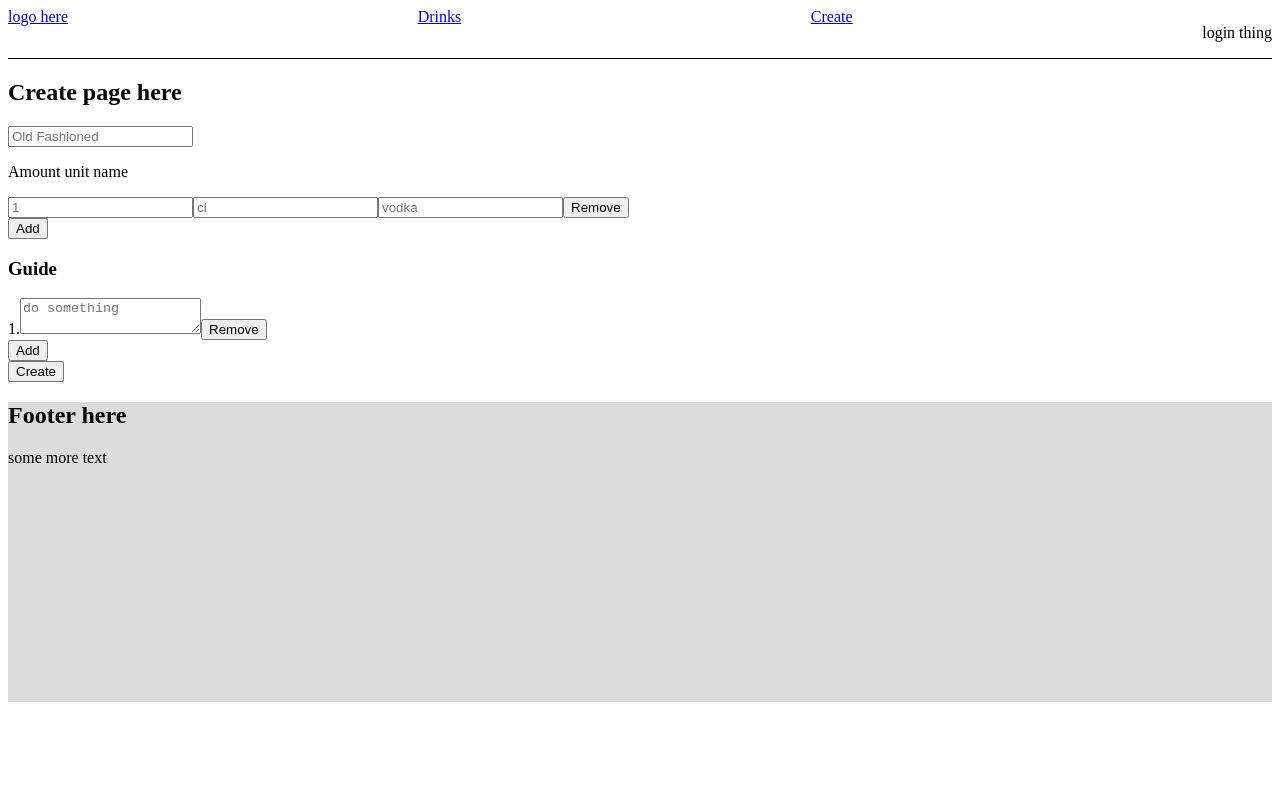
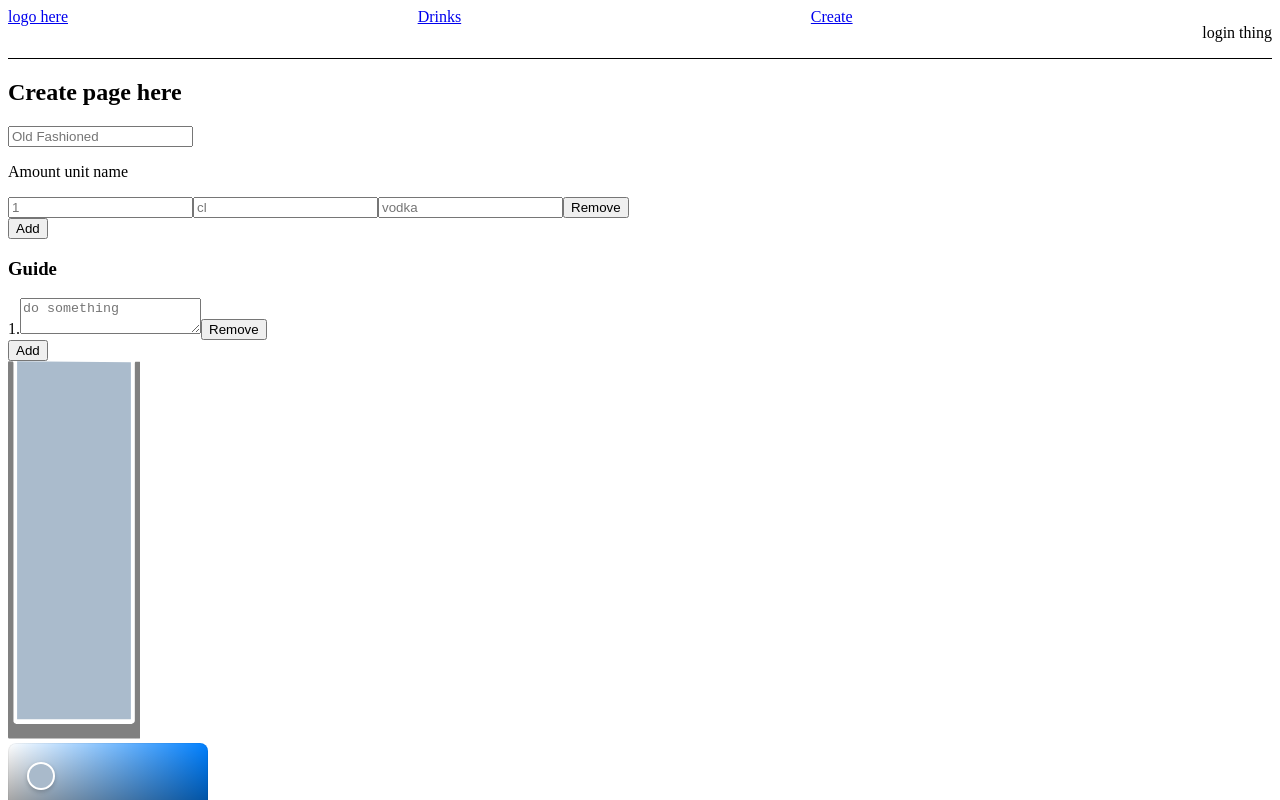
Before and after one commit to VeikkaND/drinkbook, a React (Vite) app in the folder client/: page /create in a window 1280 px wide. Shown: the top 800 px of the page. Built offline with nearby package versions, Linux system fonts and the light colour scheme.

Commit message:
colorpicker, test glass on create page

```diff
--- a/client/package.json
+++ b/client/package.json
@@ -12,6 +12,7 @@
   "dependencies": {
     "axios": "^1.9.0",
     "react": "^19.1.0",
+    "react-colorful": "^5.6.1",
     "react-dom": "^19.1.0",
     "react-router": "^7.6.1"
   },
--- /dev/null
+++ b/client/src/components/Highball.jsx
@@ -0,0 +1,37 @@
+function Highball({color}) {
+    //width="6.3000002mm"
+    //height="17.974445mm"
+    //style="fill:#e6e6e6;stroke-width:0.264583"
+    //style="fill:#FF0000;stroke-width:0.26"
+    console.log(color)
+
+    return(
+        <svg
+            width="35mm"
+            height="100mm"
+            viewBox="0 0 6.3000002 17.974445"
+            version="1.1"
+            id="svg1"
+            xmlns="http://www.w3.org/2000/svg"
+            xmlns:svg="http://www.w3.org/2000/svg">
+            <defs
+                id="defs1" />
+            <g
+                id="layer1"
+                transform="translate(-103.71667,-76.2)">
+            <path
+            id="glass"
+            strokeWidth={0}
+            fill="gray"
+            d="m 103.75667,76.2 c -0.02,0 -0.04,0.03 -0.04,0.07 V 94.1 c 0,0.04 0.02,0.07 0.04,0.07 h 0.18 c 0,0 0,0 0.01,0 0,0 0,0 0,0 h 5.83 c 0.01,0.01 0.01,0 0.02,0 h 0.18 c 0.02,0 0.04,-0.03 0.04,-0.07 V 76.29 c 0,-0.04 -0.02,-0.07 -0.04,-0.07 h -0.18 c -0.02,0 -0.04,0.03 -0.04,0.07 v 16.99 c 0,0.01 0,0.01 0,0.02 0,0.13 -0.11,0.16 -0.15,0.17 h -5.5 c -0.04,-0.01 -0.11,-0.04 -0.13,-0.11 V 76.28 c 0,-0.04 -0.02,-0.07 -0.04,-0.07 z" />
+            <path id="drink"
+            fill={color}
+            strokeWidth={0}
+            d="m 104.15, 76.2 V 93.25 h 5.42 v -17"
+            />
+            </g>
+        </svg>
+    )
+}
+
+export default Highball
--- a/client/src/pages/Create.jsx
+++ b/client/src/pages/Create.jsx
@@ -1,5 +1,7 @@
 import { useState } from "react"
 import drinkService from "../services/drink"
+import Highball from "../components/Highball"
+import { HexColorPicker } from "react-colorful"
 
 function Create() {
     const [ingredientList, setIngredientList] = useState([
@@ -8,6 +10,7 @@ function Create() {
         {text: ""}
     ])
     const [name, setName] = useState(null)
+    const [color, setColor] = useState("#aabbcc")
 
     const handleCreate = async (event) => {
         console.log("creating new drink")
@@ -87,6 +90,11 @@ function Create() {
         list[i][event.target.name] = event.target.value
         setStepList(list)
     }
+
+    const changeColor = (color) => {
+        setColor(color)
+    }
+
     //TODO make fields mandatory etc.
     return(
         <div>
@@ -138,6 +146,11 @@ function Create() {
                     })}
                     <button onClick={handleStepAdd}>Add</button>
                 </div>
+                <div>
+                    <Highball color={color}/>
+                    <HexColorPicker color={color}
+                    onChange={changeColor}/>
+                </div>
                 <button type="submit">Create</button>
             </form>
         </div>
```
Also changed, not shown: 1 other file (tests, documents, lock files or other folders).
